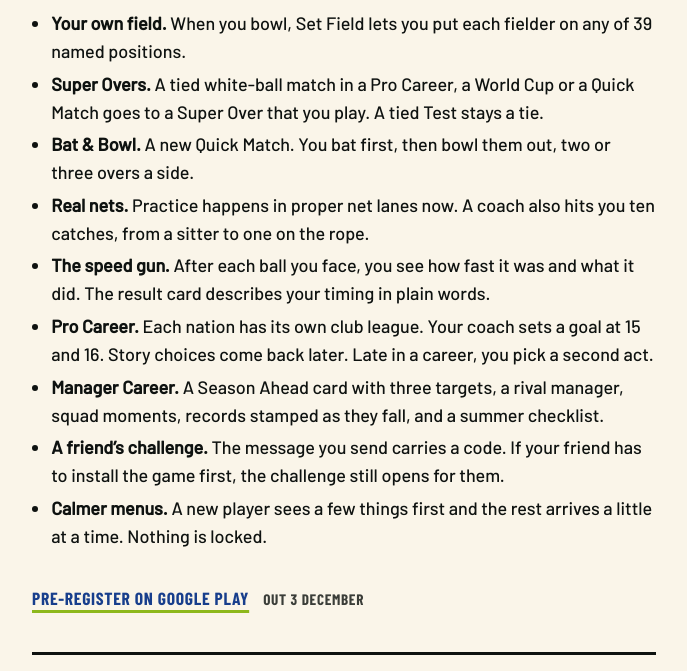
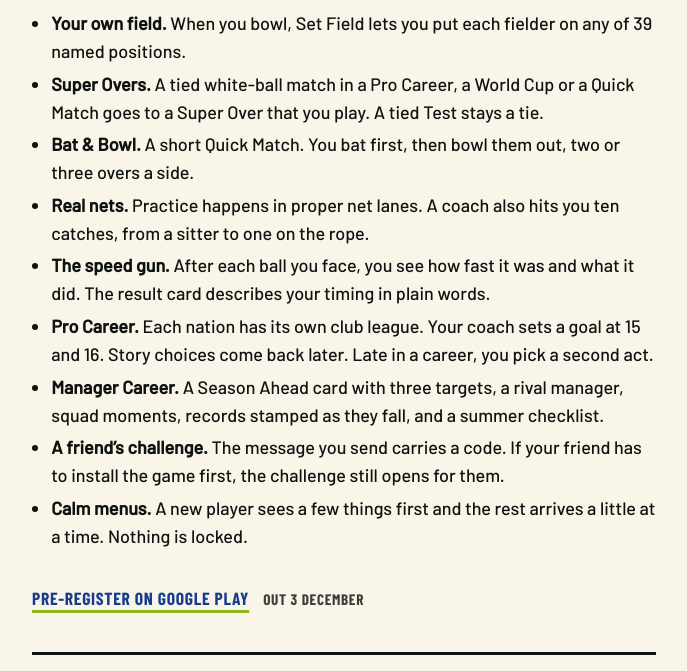
Before and after one commit to JosueCelliers/tonkcricket-site, a plain HTML site: page news.html in a window 1280 px wide. Shown: the part 1120-1791 px from the top of the page, without its empty margins (296-983 px from the left). Drawn offline with Linux system fonts and the light colour scheme.

Commit message:
News: the day-one list reads as what the game has, not as changes
Co-Authored-By: Claude Opus 5.5 <noreply@anthropic.com>

```diff
--- a/news.html
+++ b/news.html
@@ -63,13 +63,13 @@
       <li><strong>Swipe bowling.</strong> Slide up from the Bowl button to aim, let go to run in, and flick to release.</li>
       <li><strong>Your own field.</strong> When you bowl, Set Field lets you put each fielder on any of 39 named positions.</li>
       <li><strong>Super Overs.</strong> A tied white-ball match in a Pro Career, a World Cup or a Quick Match goes to a Super Over that you play. A tied Test stays a tie.</li>
-      <li><strong>Bat &amp; Bowl.</strong> A new Quick Match. You bat first, then bowl them out, two or three overs a side.</li>
-      <li><strong>Real nets.</strong> Practice happens in proper net lanes now. A coach also hits you ten catches, from a sitter to one on the rope.</li>
+      <li><strong>Bat &amp; Bowl.</strong> A short Quick Match. You bat first, then bowl them out, two or three overs a side.</li>
+      <li><strong>Real nets.</strong> Practice happens in proper net lanes. A coach also hits you ten catches, from a sitter to one on the rope.</li>
       <li><strong>The speed gun.</strong> After each ball you face, you see how fast it was and what it did. The result card describes your timing in plain words.</li>
       <li><strong>Pro Career.</strong> Each nation has its own club league. Your coach sets a goal at 15 and 16. Story choices come back later. Late in a career, you pick a second act.</li>
       <li><strong>Manager Career.</strong> A Season Ahead card with three targets, a rival manager, squad moments, records stamped as they fall, and a summer checklist.</li>
       <li><strong>A friend&rsquo;s challenge.</strong> The message you send carries a code. If your friend has to install the game first, the challenge still opens for them.</li>
-      <li><strong>Calmer menus.</strong> A new player sees a few things first and the rest arrives a little at a time. Nothing is locked.</li>
+      <li><strong>Calm menus.</strong> A new player sees a few things first and the rest arrives a little at a time. Nothing is locked.</li>
     </ul>
     <p class="again"><a href="https://play.google.com/store/apps/details?id=com.tonkcricket.game&amp;referrer=utm_source%3Dsite%26utm_medium%3Dweb%26utm_campaign%3Dprereg%26utm_content%3Dnews-before-launch">Pre-register on Google Play</a><span>Out 3 December</span></p>
   </article>
```
